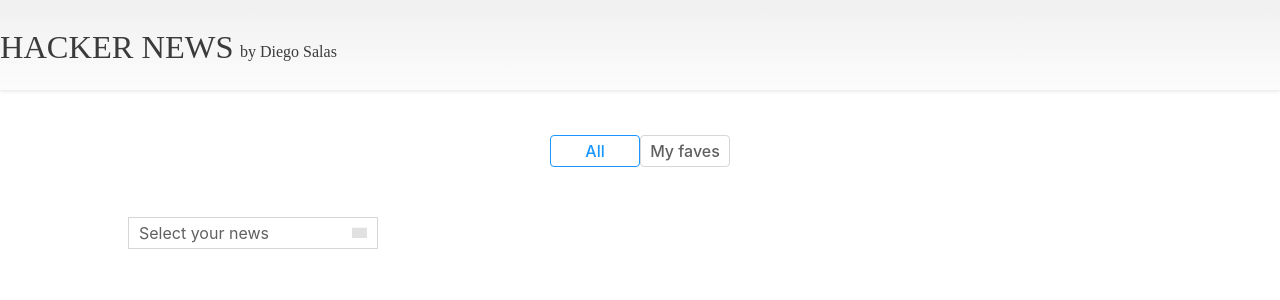
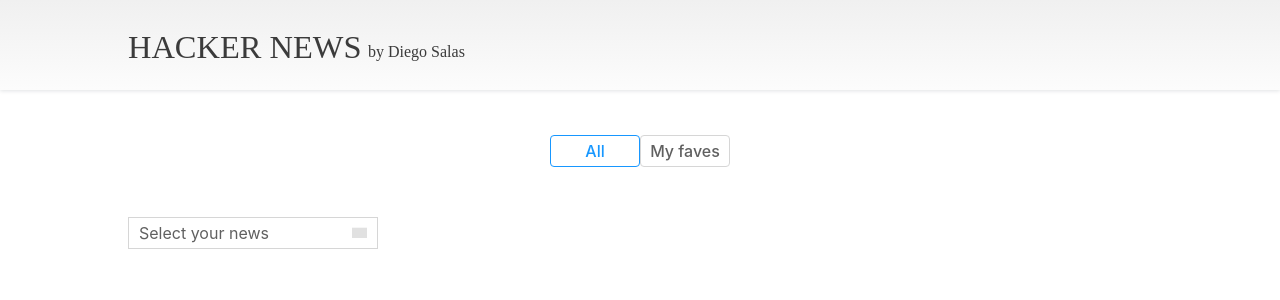
Before and after one commit to diegosalasmartinez/hacker-news, a React (Create React App) app: page / in a window 1280 px wide. Shown: the top 300 px of the page. Built offline with nearby package versions, Linux system fonts and the light colour scheme; grey boxes are pictures that could not be loaded.

Commit message:
update styles on mobile devices

```diff
--- a/src/components/Header.js
+++ b/src/components/Header.js
@@ -4,9 +4,11 @@
 const Header = () => {
   return (
     <div className="header">
-      <div className="header-logo">
-        <img src={hackerNews} alt="Logo" height="30px" width="240px" />
-        <span>by Diego Salas</span>
+      <div className="container">
+        <div className="header-logo">
+          <img src={hackerNews} alt="Logo" height="30px" width="240px" />
+          <span>by Diego Salas</span>
+        </div>
       </div>
     </div>
   )
--- a/src/components/Pagination.js
+++ b/src/components/Pagination.js
@@ -90,7 +90,6 @@
   }
 
   return (
-    <div className="container">
     <ul className="page">
       <li
         className={`page__btn ${page === 0 ? 'disabled' : ''}`}
@@ -108,7 +107,6 @@
         {'>'}
       </li>
     </ul>
-    </div>
   )
 }
 
```
Lines whose indentation alone changed are shown as unchanged.
